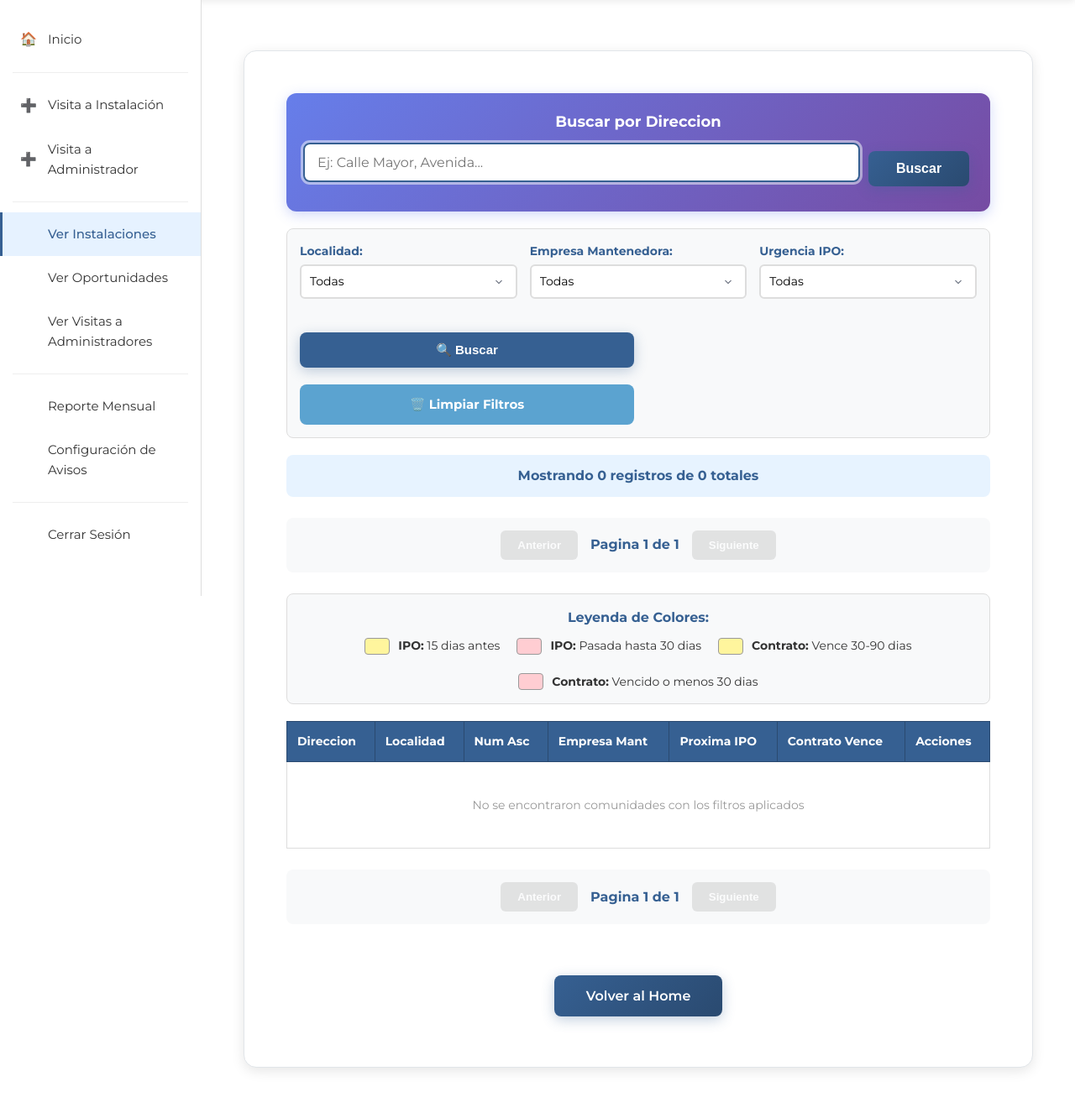
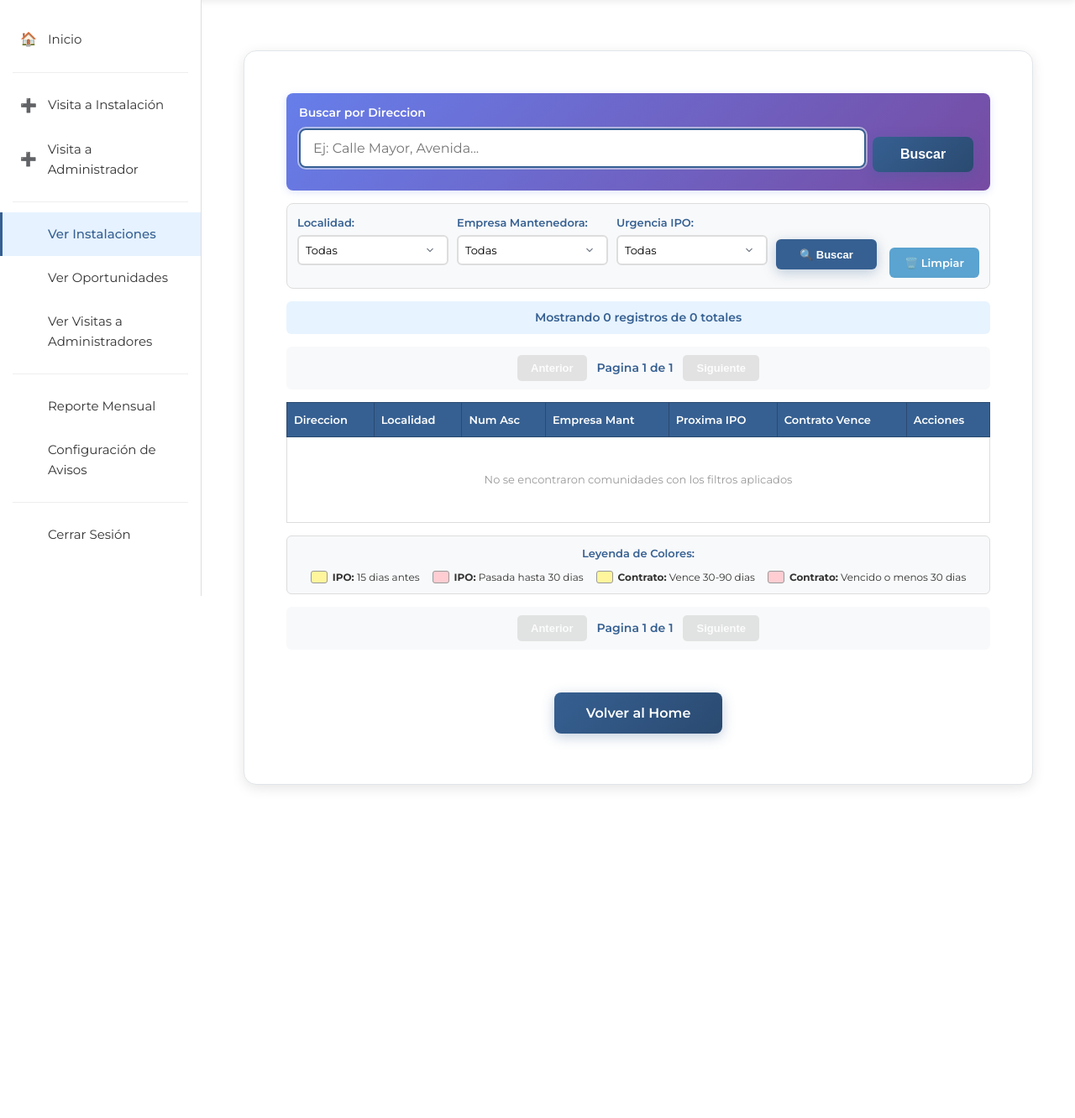
Before and after one commit to mstmarc/ascensoralert_, a Flask app: page /leads_dashboard in a window 1280 px wide. Shown: the part 90-1422 px from the top of the page at 84% size. After the commit the page ends 1029 px from the top, so only its background shows below. Run offline with Flask 3, Linux system fonts and the light colour scheme; the visitor is signed in with stand-in values (Sample User, id 1); data that the repository does not hold is empty.

Commit message:
Update nuevo dashboard compacto

```diff
--- a/templates/dashboard.html
+++ b/templates/dashboard.html
@@ -54,88 +54,90 @@
 
         .buscador-destacado {
             background: linear-gradient(135deg, #667eea 0%, #764ba2 100%);
-            padding: 20px;
-            border-radius: 12px;
-            margin-bottom: 20px;
-            box-shadow: 0 4px 15px rgba(102, 126, 234, 0.3);
+            padding: 12px 15px;
+            border-radius: 8px;
+            margin-bottom: 15px;
+            box-shadow: 0 2px 10px rgba(102, 126, 234, 0.2);
         }
 
         .buscador-input-container {
             display: flex;
-            gap: 10px;
-            flex-wrap: wrap;
+            gap: 8px;
+            align-items: center;
         }
 
         .buscador-input {
             flex: 1;
-            min-width: 200px;
-            padding: 12px 15px;
+            padding: 10px 12px;
             border: none;
-            border-radius: 8px;
-            font-size: 16px;
-            box-shadow: 0 2px 8px rgba(0,0,0,0.1);
+            border-radius: 6px;
+            font-size: 14px;
+            box-shadow: 0 1px 4px rgba(0,0,0,0.1);
         }
 
         .buscador-input:focus {
-            outline: 3px solid rgba(255,255,255,0.5);
+            outline: 2px solid rgba(255,255,255,0.5);
         }
 
         .btn-buscar {
             background: white;
             color: #667eea;
-            padding: 12px 25px;
+            padding: 10px 20px;
             border: none;
-            border-radius: 8px;
+            border-radius: 6px;
             font-weight: bold;
             cursor: pointer;
             transition: all 0.3s;
-            box-shadow: 0 2px 8px rgba(0,0,0,0.1);
+            box-shadow: 0 1px 4px rgba(0,0,0,0.1);
+            font-size: 14px;
         }
 
         .btn-buscar:hover {
-            transform: translateY(-2px);
-            box-shadow: 0 4px 12px rgba(0,0,0,0.2);
+            transform: translateY(-1px);
+            box-shadow: 0 2px 8px rgba(0,0,0,0.2);
         }
 
         .buscador-label {
             color: white;
-            font-weight: bold;
-            margin-bottom: 10px;
-            text-align: center;
-            font-size: 18px;
+            font-weight: 600;
+            margin-bottom: 8px;
+            font-size: 14px;
         }
 
         .filtros {
             background: #f8f9fa;
-            padding: 15px;
+            padding: 12px;
             border-radius: 8px;
-            margin-bottom: 20px;
+            margin-bottom: 15px;
             border: 1px solid #ddd;
         }
 
         .filtros-grid {
-            display: grid;
-            grid-template-columns: repeat(auto-fit, minmax(200px, 1fr));
-            gap: 15px;
+            display: flex;
+            gap: 10px;
+            align-items: flex-end;
+            flex-wrap: wrap;
         }
 
         .filtro-grupo {
             display: flex;
             flex-direction: column;
+            flex: 1;
+            min-width: 150px;
         }
 
         .filtro-grupo label {
-            font-weight: bold;
+            font-weight: 600;
             color: #366092;
-            margin-bottom: 5px;
-            font-size: 14px;
+            margin-bottom: 4px;
+            font-size: 13px;
         }
 
         .filtro-grupo select {
-            padding: 10px;
+            padding: 8px;
             border: 2px solid #ddd;
             border-radius: 6px;
-            font-size: 14px;
+            font-size: 13px;
             transition: border 0.3s;
         }
 
@@ -165,30 +167,31 @@
             display: flex;
             justify-content: center;
             align-items: center;
-            gap: 15px;
-            margin: 25px 0;
-            padding: 15px;
+            gap: 12px;
+            margin: 15px 0;
+            padding: 10px;
             background: #f8f9fa;
-            border-radius: 8px;
+            border-radius: 6px;
             flex-wrap: wrap;
         }
 
         .paginacion-info {
             color: #366092;
-            font-weight: bold;
-            font-size: 16px;
+            font-weight: 600;
+            font-size: 14px;
         }
 
         .btn-paginacion {
             background: #366092;
             color: white;
-            padding: 10px 20px;
+            padding: 8px 16px;
             text-decoration: none;
-            border-radius: 6px;
-            font-weight: bold;
+            border-radius: 5px;
+            font-weight: 600;
             transition: all 0.3s;
             border: none;
             cursor: pointer;
+            font-size: 13px;
         }
 
         .btn-paginacion:hover:not(:disabled) {
@@ -205,17 +208,17 @@
         .info-resultados {
             text-align: center;
             color: #366092;
-            margin: 15px 0;
-            font-weight: bold;
-            font-size: 16px;
+            margin: 10px 0;
+            font-weight: 600;
+            font-size: 14px;
             background: #e7f3ff;
-            padding: 12px;
-            border-radius: 8px;
+            padding: 8px;
+            border-radius: 6px;
         }
 
         .tabla-container {
             overflow-x: auto;
-            margin-top: 20px;
+            margin-top: 10px;
             -webkit-overflow-scrolling: touch;
         }
 
@@ -229,17 +232,19 @@
         th {
             background: #366092;
             color: white;
-            padding: 12px;
+            padding: 10px 8px;
             text-align: left;
-            font-weight: bold;
+            font-weight: 600;
             border: 1px solid #2a4a70;
             position: sticky;
             top: 0;
+            font-size: 13px;
         }
 
         td {
-            padding: 10px 12px;
+            padding: 8px;
             border: 1px solid #ddd;
+            font-size: 13px;
         }
 
         tr:nth-child(even) {
@@ -280,36 +285,37 @@
 
         .leyenda {
             background: #f8f9fa;
-            padding: 15px;
-            border-radius: 8px;
-            margin: 20px 0;
+            padding: 10px;
+            border-radius: 6px;
+            margin: 15px 0;
             border: 1px solid #ddd;
         }
 
         .leyenda h3 {
             color: #366092;
-            margin-bottom: 10px;
-            font-size: 16px;
+            margin-bottom: 8px;
+            font-size: 13px;
+            font-weight: 600;
         }
 
         .leyenda-items {
             display: flex;
             justify-content: center;
-            gap: 20px;
+            gap: 15px;
             flex-wrap: wrap;
         }
 
         .leyenda-item {
             display: flex;
             align-items: center;
-            gap: 10px;
-            font-size: 14px;
+            gap: 6px;
+            font-size: 12px;
         }
 
         .color-box {
-            width: 30px;
-            height: 20px;
-            border-radius: 4px;
+            width: 20px;
+            height: 15px;
+            border-radius: 3px;
             border: 1px solid #999;
             flex-shrink: 0;
         }
@@ -452,14 +458,13 @@
                                 <option value="30_90_dias" {% if filtro_ipo_urgencia == '30_90_dias' %}selected{% endif %}>30-90 dias</option>
                             </select>
                         </div>
-                    </div>
 
-                    <div style="display: flex; gap: 10px; margin-top: 15px; flex-wrap: wrap; justify-content: space-between;">
-                        <button type="submit" style="background: #366092; color: white; padding: 12px 20px; border: none; border-radius: 8px; font-weight: bold; cursor: pointer; transition: all 0.3s; width: calc(50% - 5px); font-size: 15px; box-sizing: border-box;">
+                        <button type="submit" style="background: #366092; color: white; padding: 8px 18px; border: none; border-radius: 6px; font-weight: 600; cursor: pointer; font-size: 13px; white-space: nowrap; height: 36px; align-self: flex-end;">
                             🔍 Buscar
                         </button>
-                        <a href="/leads_dashboard" style="background: #5ba3d0; color: white; padding: 12px 20px; text-decoration: none; border-radius: 8px; font-weight: bold; display: block; text-align: center; transition: all 0.3s; width: calc(50% - 5px); font-size: 15px; box-sizing: border-box;">
-                            🗑️ Limpiar Filtros
+
+                        <a href="/leads_dashboard" style="background: #5ba3d0; color: white; padding: 8px 18px; text-decoration: none; border-radius: 6px; font-weight: 600; text-align: center; font-size: 13px; white-space: nowrap; height: 36px; display: flex; align-items: center; justify-content: center;">
+                            🗑️ Limpiar
                         </a>
                     </div>
                 </div>
```
Also changed, not shown: other parts of templates/dashboard.html (+24 -24 lines).
